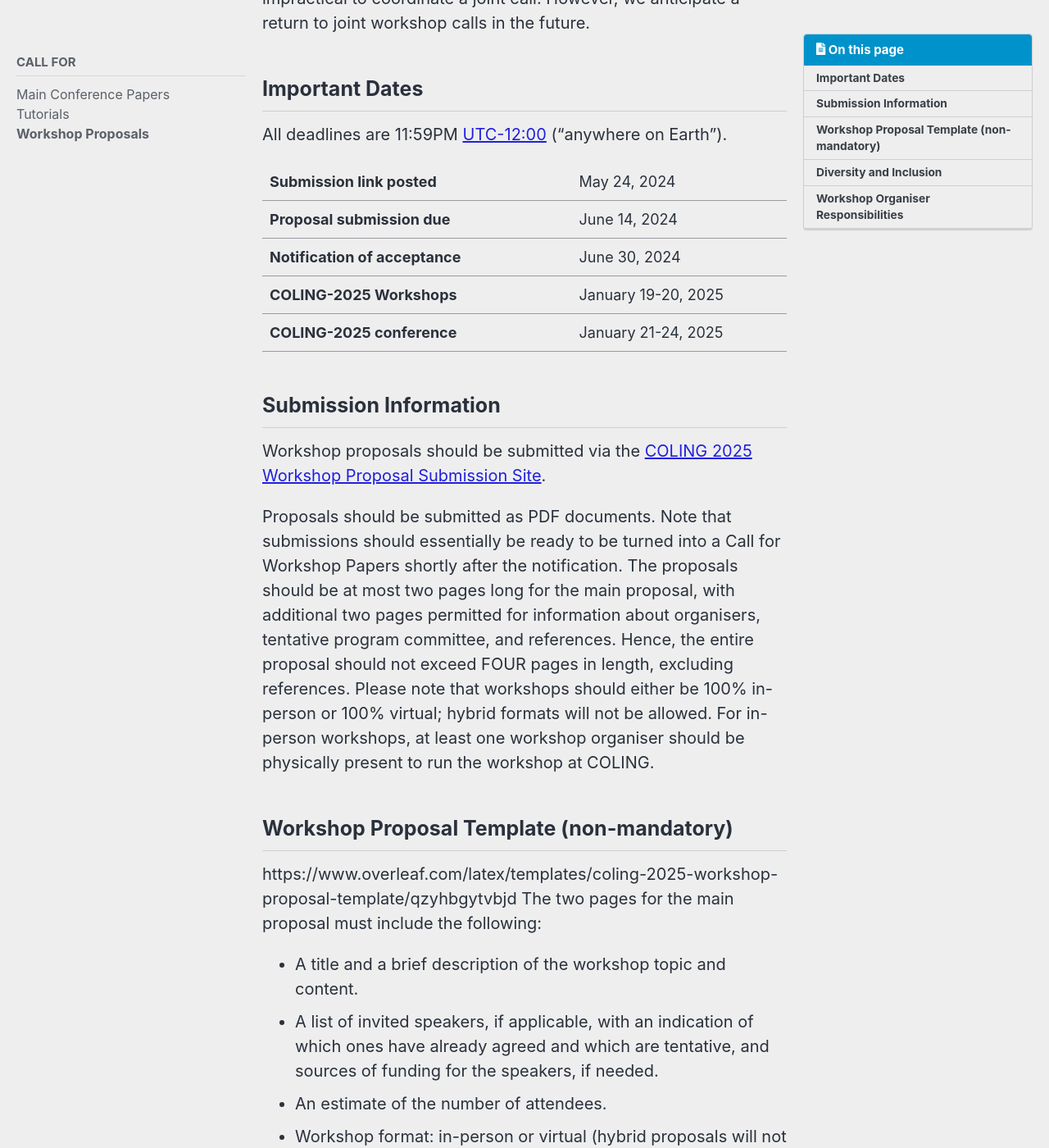
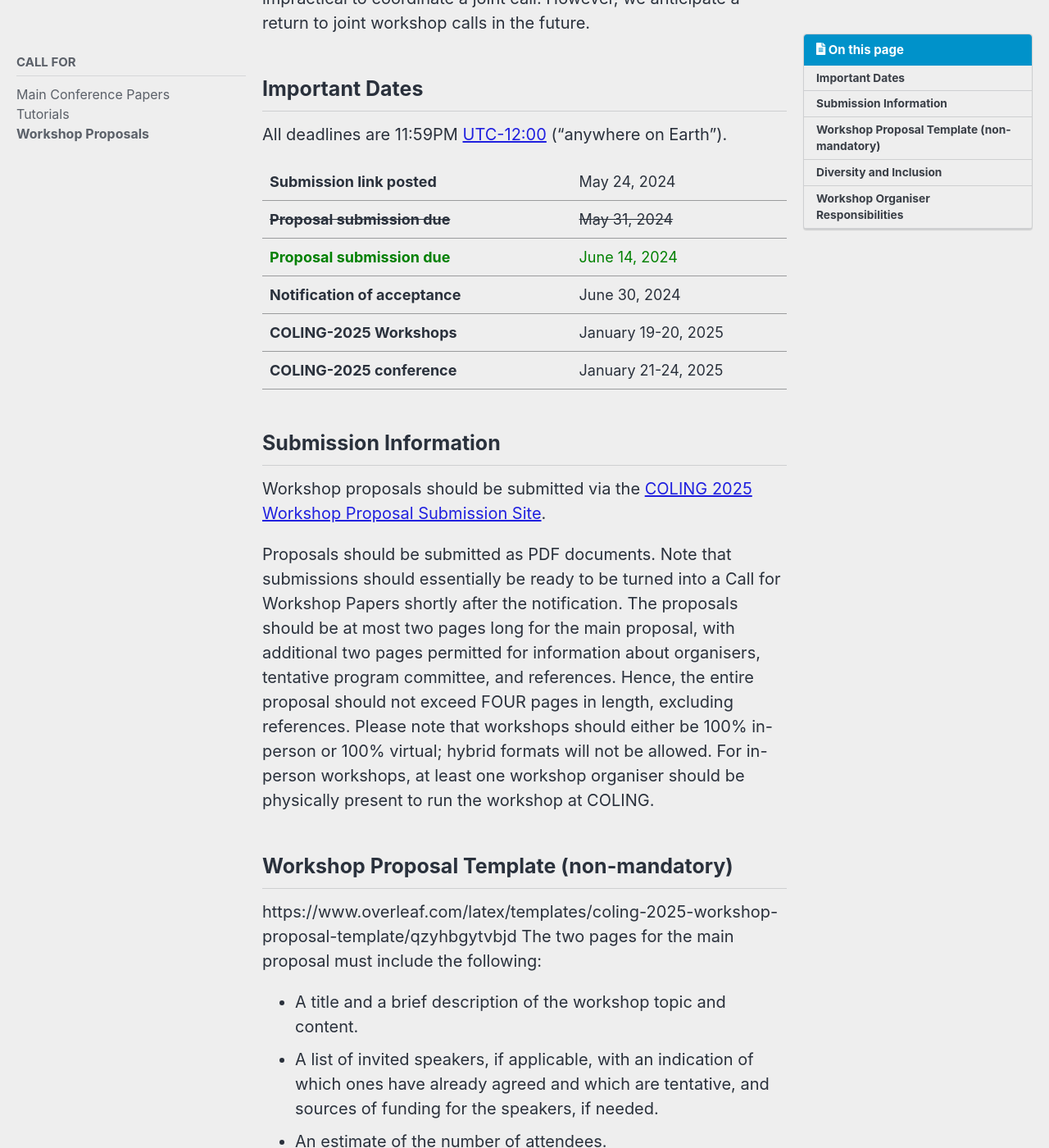
Before and after one commit to hasaniqbal777/coling-2025, a Jekyll site: the page built from _pages/calls/workshop_proposals.md, in a window 1280 px wide and 1400 px high, scrolled down 631 px. Shown: the whole window at 82% size. Built offline with Jekyll 4.4.1, drawn with Linux system fonts in a browser that asks for light colours; cached includes are drawn as plain includes; nearby versions of some CDN libraries.

Commit message:
extension in workshop proposal

```diff
--- a/_pages/calls/workshop_proposals.md
+++ b/_pages/calls/workshop_proposals.md
@@ -23,9 +23,11 @@ All deadlines are 11:59PM [UTC-12:00](https://www.timeanddate.com/time/zone/time
 .news-table { font-size: .9em; table-layout: fixed;}
 /*.news-table tr td:nth-child(1) {font-weight: bold; width: 25em; }*/
 .news-table tr td:nth-child(2) {width: 55em; }
+.green-text { color: green; }
 </style>
 | Submission link posted | May 24, 2024
-| Proposal submission due | June 14, 2024
+| ~~Proposal submission due~~ | ~~May 31, 2024~~
+| <span class="green-text">Proposal submission due</span> | <span class="green-text">June 14, 2024</span>
 | Notification of acceptance | June 30, 2024
 | COLING-2025 Workshops | January 19-20, 2025
 | COLING-2025 conference | January 21-24, 2025
```
